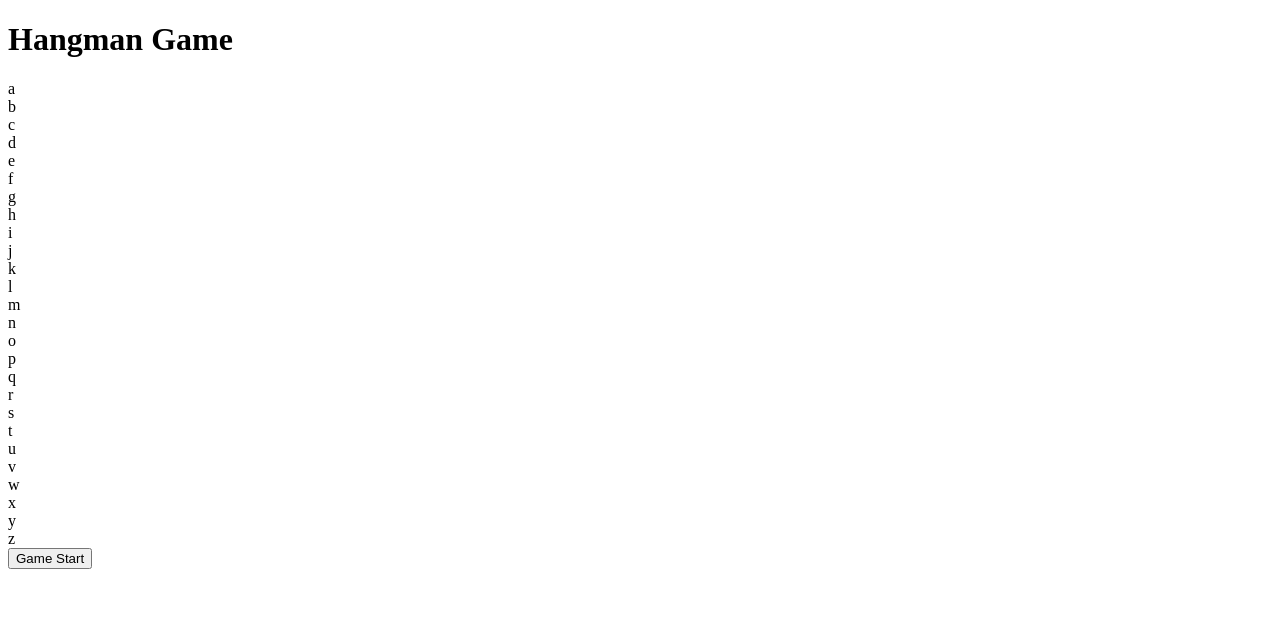
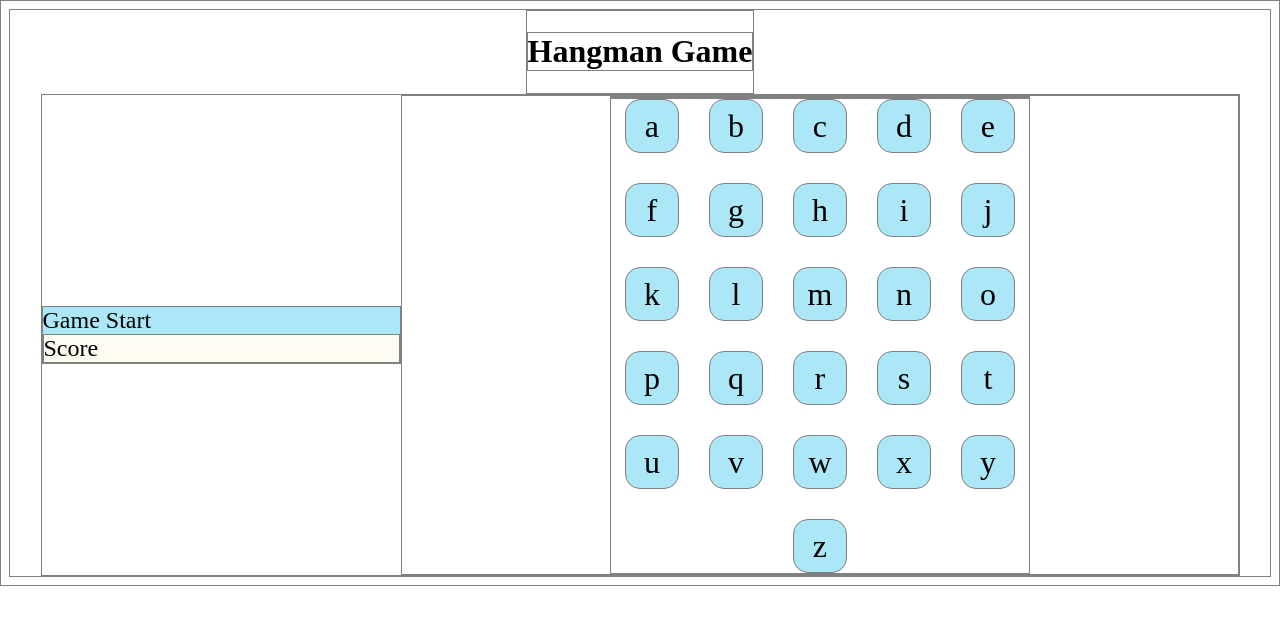
Before and after one commit to jihyekwak/hangman-game, a plain HTML site: page index.html in a window 1280 px wide. Drawn offline with Linux system fonts and the light colour scheme.

Commit message:
Add layout style

```diff
--- a/index.html
+++ b/index.html
@@ -11,6 +11,13 @@
     <div id="title">
         <h1>Hangman Game</h1>
     </div>
+    <div class="container">
+        <div class="left">
+            <button id="start-btn">Game Start</button>
+            <div id="count-area">Score</div>
+        </div>
+        <div class="right">
+            <div id="quiz-area"></div>
             <div id="alphabet-btns">
                 <div class="alphabet-btn" data-value="a">a</div>
                 <div class="alphabet-btn" data-value="b">b</div>
@@ -39,10 +46,8 @@
                 <div class="alphabet-btn" data-value="y">y</div>
                 <div class="alphabet-btn" data-value="z">z</div>
             </div>
-    <div id="game-start">
-        <button id="start-btn">Game Start</button>
         </div>
-    <div id="quiz-area"></div>
+    </div>
     <script src="app.js"></script>
 </body>
 </html>
--- a/style.css
+++ b/style.css
@@ -0,0 +1,86 @@
+* {
+    border: 0.5px solid gray;
+}
+
+body {
+    display: flex;
+    flex-direction: column;
+    align-items: center;
+    justify-content: center;
+}
+
+#title {
+    font-size: 1rem;
+}
+
+.container {
+    display: flex;
+    flex-direction: row;
+    justify-content: space-between;
+    align-items: center;
+    width: 95%;
+}
+
+.left {
+    width: 30%;
+    display: flex;
+    flex-direction: column;
+}
+
+.right {
+    width: 70%;
+    display: flex;
+    flex-direction: column;
+    align-items: center;
+}
+
+#start-btn {
+    all: unset;
+    background-color:rgb(172, 231, 248);
+    font-size: 1.5rem;
+}
+
+#start-btn:hover {
+    background-color: rgb(130, 209, 241);
+    transform: scale(1.1);
+    cursor: pointer;
+}
+
+#count-area {
+    background-color: rgb(255, 250, 242);
+    font-size: 1.5rem;
+}
+
+#alphabet-btns {
+    width: 50%;
+    display: flex;
+    flex-direction: row;
+    flex-wrap: wrap;
+    justify-content: center;
+    gap: 30px;
+    /* background-color: rgb(203, 243, 249); */
+    /* padding: 30px 0px; */
+    /* border-radius: 10px; */
+    transition: ease-in-out 0.1s;
+}
+
+.alphabet-btn {
+    background-color: rgb(172, 231, 248);
+    border-radius: 15px;
+    padding: 10px;
+    font-size: 2rem;
+    line-height: 2rem;
+    text-align: center;
+    width: 2rem;
+}
+
+.alphabet-btn:hover {
+    background-color: rgb(130, 209, 241);
+    transform: scale(1.1);
+    cursor: pointer;
+}
+
+#quiz-area {
+    width: 50%;
+    text-align: center;
+}
```
Lines whose indentation alone changed are shown as unchanged.
